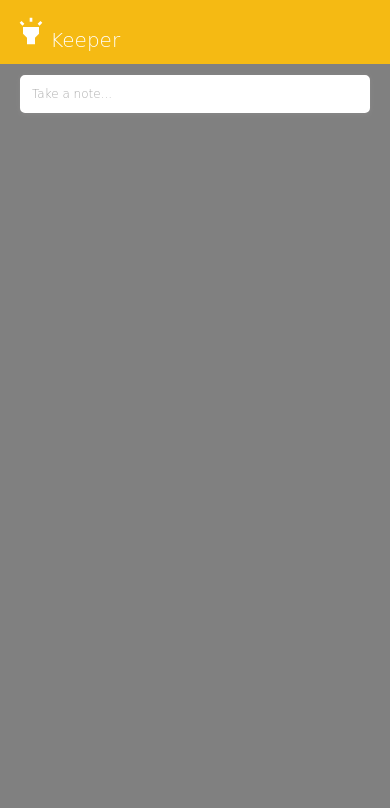
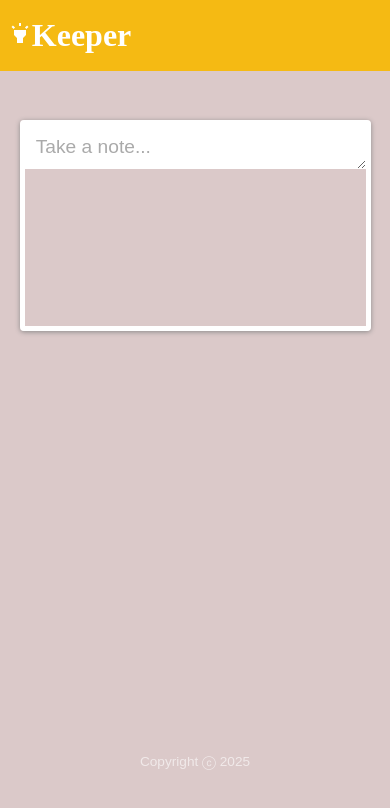
Before and after one commit to Adekunle-hub/todos, a plain HTML site: page index.html in a window 390 px wide. Drawn offline with Linux system fonts and the light colour scheme.

Commit message:
responsive mobile

```diff
--- a/index.html
+++ b/index.html
@@ -13,8 +13,6 @@
         <svg
           xmlns="http://www.w3.org/2000/svg"
           viewBox="0 0 24 24"
-          width="32"
-          height="32"
           fill="currentColor"
         >
           <path
@@ -48,6 +46,11 @@
       </form>
     </div>
     <div class="todo-grid js-todo-grid"></div>
+    <div>
+      <p class="footer">
+        Copyright ⓒ  2025
+      </p>
+    </div>
 
     <script src="scripts/secondkeeper.js"></script>
   </body>
--- a/styles/keeper-grid.css
+++ b/styles/keeper-grid.css
@@ -1,37 +1,67 @@
 p{
   margin: 0;
-  padding: 0;
+  padding: 1vw;
 
 }
 
 .todo-grid{
-  width: 100%;
   display: grid;
   grid-template-columns: repeat(4, 1fr);
   column-gap: 1rem;
   row-gap: 1rem;
+  margin: 0 auto;
+  max-width: 80%;
 
 }.todo{
   position: relative;
   background-color: white;
-
-  margin: 1rem;
-  padding-left: 0.5rem;
   padding-top: 0.5rem;
   padding-bottom: 3rem;
   border-radius: 5px;
 
+
+
 }.delete-button{
-  font-size: 1rem;
+  font-size: min(3vw,1rem);
   position: absolute;
-  right: 5px;
+  right: min(2vw, 0.8rem);
   border: none;
   border-radius: 5px;
   cursor: pointer;
-  bottom: 8px;
+  bottom: 0;
+  margin-block: 1vh;
+  font-weight: 600;
   background-color: #f5ba13;
   color: white;
 }.todo h1{
+  font-weight: bolder;
+  font-size: 2rem;
+  padding-inline: 1vw;
 
-  font-weight: bolder;
+
 }
+@media(max-width: 760px){
+.todo h1{
+  font-size: min(1rem, 5vw);
+  font-weight: 600;
+
+}.todo-grid{
+  grid-template-columns: repeat(2, 1fr);
+}
+}@media(max-width: 480px){
+  .form-textarea{
+    margin: 0 auto;
+    width: 90%;
+  }
+  .todo{
+    width: 80%;
+
+  }
+  .todo-grid{
+    grid-template-columns: repeat(1, 1fr);
+    max-width: 90%;
+  }.todo h1{
+    padding: 0;
+    font-weight: 700;
+  }
+}
--- a/styles/keeper.css
+++ b/styles/keeper.css
@@ -1,21 +1,24 @@
+
+.montserrat-uniquifier {
+  font-family: "Montserrat", sans-serif;
+  font-optical-sizing: auto;
+  font-weight: 400;
+  font-style: normal;
+}
+
+
 *{
   margin: 0;
-  font-family: Mclaren, cursive;
+  font-family:  "Montserrat", sans-serif;
   box-sizing: border-box;
   font-weight: 100
 }
 
-html{
-  font-size: 10px;
-}
-
-input:focus{
-  outline: 2px solid red !important;
-  border: 1px solid red !important;
+body {
+  position: relative;
   width: 100%;
-}
-body {
-  background-color: grey;
+  height: 85vh;
+  background-color: rgb(219, 201, 201);
 
 }::-webkit-input-placeholder{
   font-weight: normal;
@@ -31,38 +34,47 @@ input{
 .icon-container{
   display: inline-block;
   color: white;
-  padding: 1.5rem 0;
+  width: 2rem;
 
 }.keeper-text{
-  font-size: 2rem;
+  font-family: "Mclaren";
+  font-size: 2.5rem;
   display: inline;
   color: white;
-  font-weight: 200;
+  font-weight: 600;
+  align-items: center;
+  justify-content: center;
 
 }.container{
   max-width: 100%;
-  align-items: center;
-  min-width: 20rem;
+
   padding: 4rem 0;
   border: none;
-  min-height: 4rem;
   margin-top: 3.5rem;
-  padding-inline: 2rem;
 }
 
+
 .header{
+  z-index: 30;
+  background-color: #f5ba13;
+  align-items: center;
   top: 0;
-  background-color: #f5ba13;
+  /*background-color: #f5ba13;*/
   padding-left: 1.5rem;
   position: fixed;
+  display: flex;
+  padding-block: 2vh;
   width: 100%;
+
 }.textarea{
-  /* all: unset; */
+  max-height: 73%;
   padding: 0.7rem;
-  resize: none;
+  width: 100%;
   border: none;
   display: block;
   outline: none;
+
+
   font-size: 1.2em;
 
 }.plus-sign{
@@ -82,19 +94,17 @@ input{
 }
 .clicked-title{
   min-height: 4rem;
-}.included-textarea{
-  padding-left: 1rem;
-  padding-top: 0.5rem;
+
 }.form-textarea{
+
   padding: 0;
   box-shadow: 0 1px 5px #8a8989;
   position: relative;
   border-radius: 5px;
-  max-width: 100%;
-  width: 50rem;
-  margin-inline: auto;
+  margin: 0 auto;
+  max-width: 80%;
   border: 5px solid white;
-  background-color: white;
+
 }.title-box{
 
   margin-bottom: 0;
@@ -104,12 +114,20 @@ input{
   resize: none;
   border: none;
   width: 100%;
-  max-width: 100%;
   margin: auto 0;
   outline: none;
   min-height: 2rem;
   font-size: 1.2rem;
   display: none;
+}.footer{
+  font-size: min(3.5vw,1rem);
+  color: rgba(255, 255, 255, 0.6 );
+  position: absolute;
+  left: 50%;
+  transform: translateX(-50%);
+  justify-items: center;
+  bottom: 0;
+
 }textarea::placeholder{
   all: unset;
 
@@ -122,4 +140,27 @@ input{
   font-weight: 300;
   color: #aaa;
 
+}@media(max-width: 760px){
+
 }
+@media(max-width:480px){
+
+  .header{
+    padding-left: 2vw;
+    align-items: center;
+  }.keeper-text{
+    font-size: 1rem;
+    font-weight: bold;
+  }
+  .form-textarea{
+    border-radius: 4px;
+    max-width: 90%;
+    height:25vh;
+  }.icon-container{
+    width: 1.5rem;
+    padding: 0;
+
+  }.keeper-text{
+    font-size: 2rem;
+  }
+}
```
